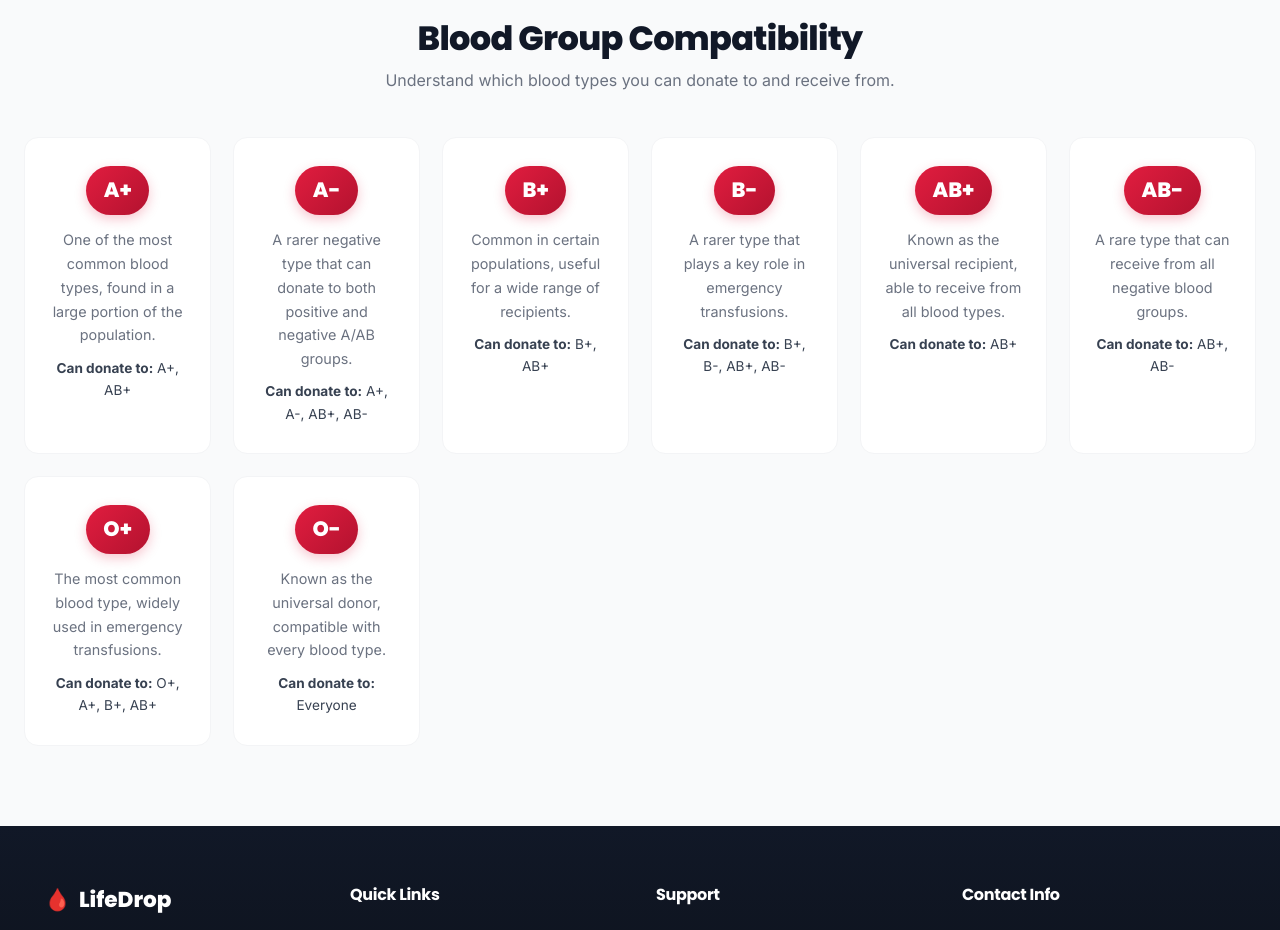
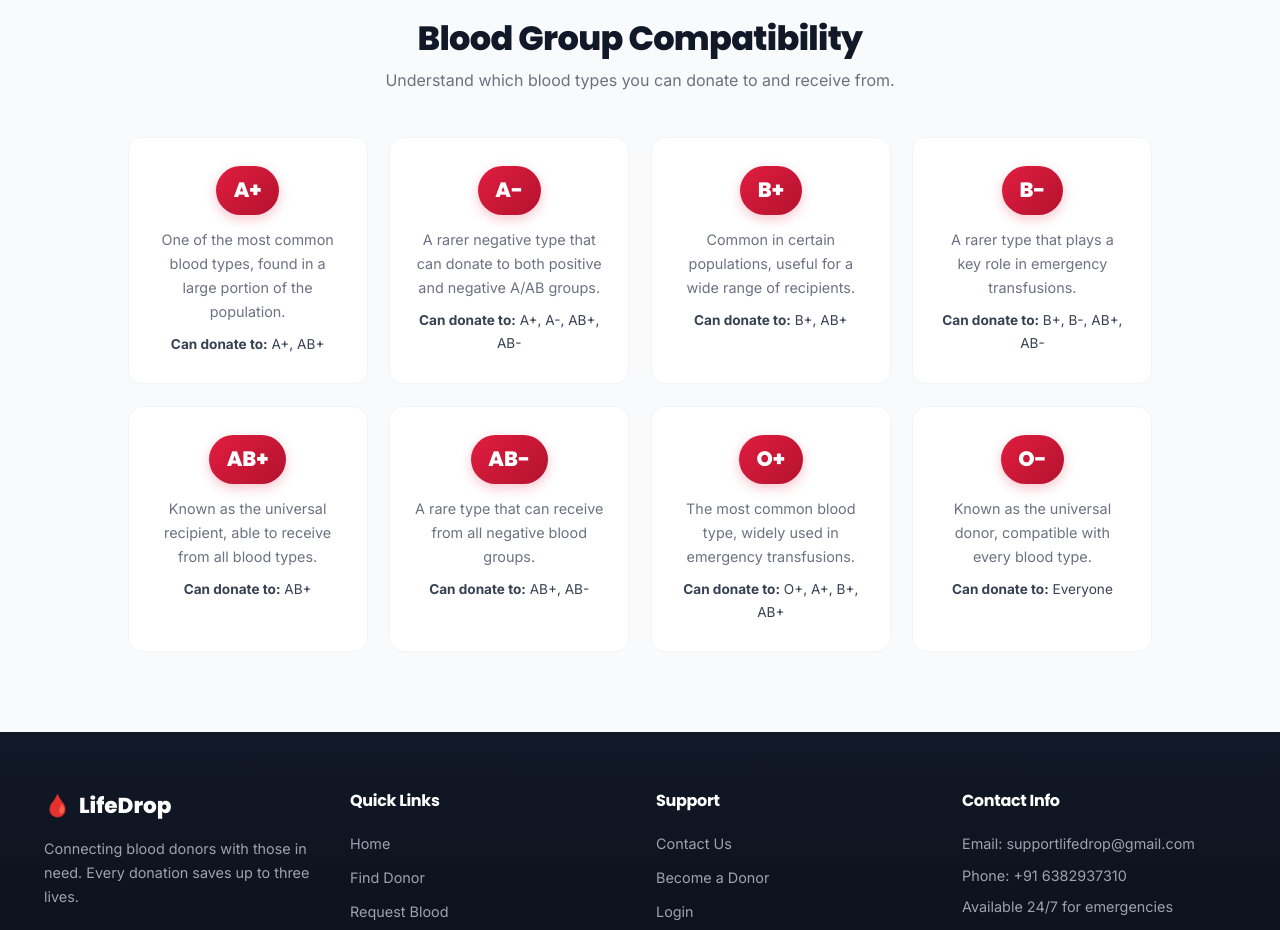
Before and after one commit to CodeByNiranjann/LifeDrop, a React (Vite) app in the folder LifeDrop/: page / in a window 1280 px wide. Shown: the part 1520-2450 px from the top of the page. Built offline with nearby package versions, Linux system fonts and the light colour scheme.

Commit message:
Initial-Commit

```diff
--- a/LifeDrop/src/App.css
+++ b/LifeDrop/src/App.css
@@ -1525,8 +1525,9 @@ img {
 
 .home-bloodgroups-grid {
   display: grid;
-  grid-template-columns: repeat(auto-fit, minmax(160px, 1fr));
+  grid-template-columns: repeat(auto-fit, minmax(200px, 240px));
   gap: 1.35rem;
+  justify-content: center;
 }
 
 /* ==========================================================================
--- a/LifeDrop/src/components/Footer.jsx
+++ b/LifeDrop/src/components/Footer.jsx
@@ -48,8 +48,8 @@ const Footer = () => {
 
         <div className="footer-column">
           <h4 className="footer-heading">Contact Info</h4>
-          <p className="footer-text">Email: support@lifedrop.com</p>
-          <p className="footer-text">Phone: +1 (800) 555-0199</p>
+          <p className="footer-text">Email: supportlifedrop@gmail.com</p>
+          <p className="footer-text">Phone: +91 6382937310</p>
           <p className="footer-text">Available 24/7 for emergencies</p>
         </div>
       </div>
```
